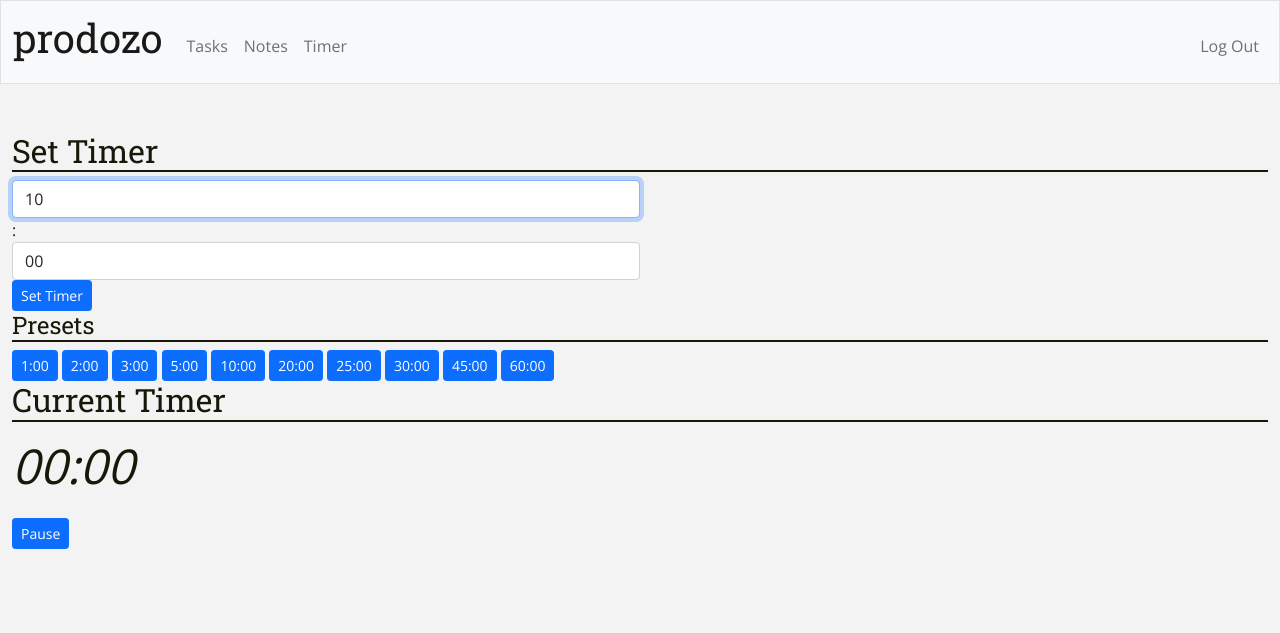
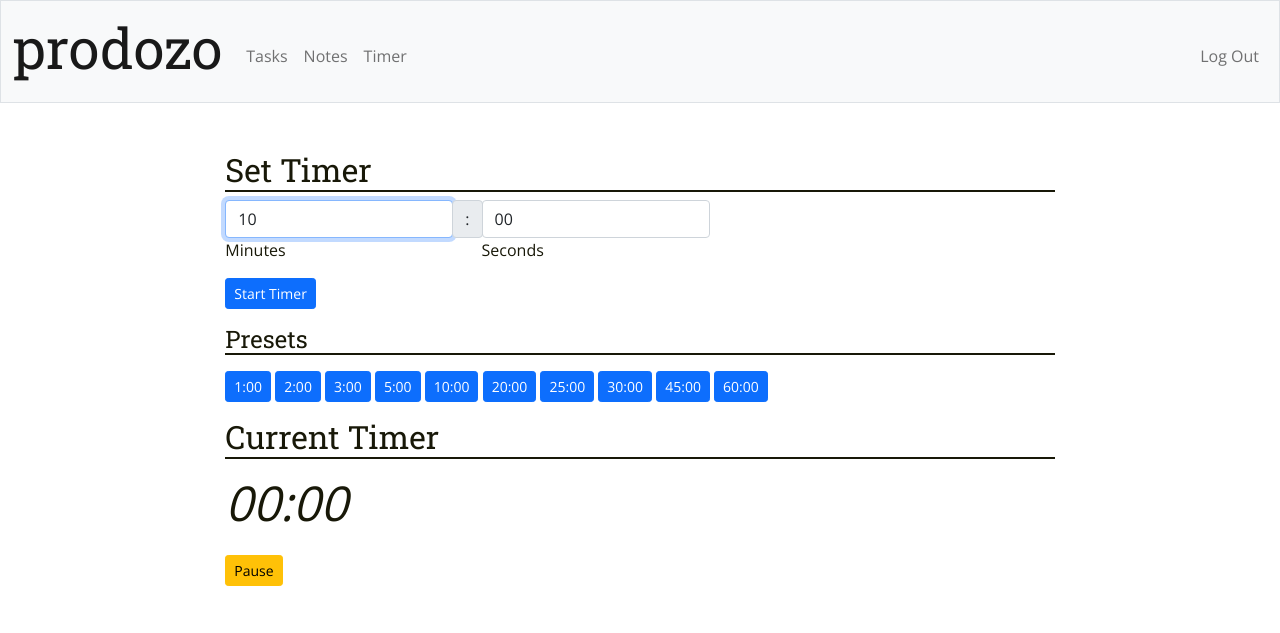
Before and after one commit to ThomasTerebesi/CS50_FinalProject, a Flask app: page /timer in a window 1280 px wide. Shown: the top 633 px of the page. Run offline with Flask 2, Linux system fonts and the light colour scheme; the visitor is signed in with stand-in values (Sample User, id 1).

Commit message:
Changes to timer and notes layouts and overall style

```diff
--- a/helpers.py
+++ b/helpers.py
@@ -96,11 +96,10 @@ def generate_task_stats():
     fig, ax = plt.subplots()
     ax.pie(sizes, explode=None, labels=labels, autopct="%1.1f%%", shadow=False, startangle=90)
     ax.axis("equal")
-    fig.set_facecolor("#f3f3f3")
 
     # Save plot as image URL
     img = BytesIO()
-    plt.savefig(img, format="png", bbox_inches='tight')
+    plt.savefig(img, format="png", bbox_inches='tight', transparent=True)
     plt.close()
     img.seek(0)
     img_url = base64.b64encode(img.getvalue()).decode("utf8")
--- a/static/styles.css
+++ b/static/styles.css
@@ -1,5 +1,5 @@
 body {
-    background-color: #f3f3f3;
+    background-color: #ffffff;
     color: #181808;
     font-family: 'Open Sans', sans-serif;
     font-size: 12pt;
--- a/static/timer.js
+++ b/static/timer.js
@@ -5,6 +5,23 @@ let isPaused = false;
 
 const set_button = document.getElementById('set');
 set_button.addEventListener('click', event => {
+
+    if (parseInt(document.getElementById("min").value) > 360) {
+        document.getElementById("min").value = 360;
+    } else if (parseInt(document.getElementById("min").value) < 0) {
+        document.getElementById("min").value = 0;
+    }
+
+    if (parseInt(document.getElementById("sec").value) > 60) {
+        document.getElementById("min").value = 60;
+    } else if (parseInt(document.getElementById("sec").value) < 0) {
+        document.getElementById("min").value = 0;
+    }
+
+    if (parseInt(document.getElementById("min").value) == 0 && parseInt(document.getElementById("sec").value) == 0) {
+        return;
+    }
+
     startTimer(parseInt(document.getElementById("sec").value) + (parseInt(document.getElementById("min").value) * 60));
 });
 
@@ -79,6 +96,7 @@ function togglePause() {
     }
 }
 
+
 const preset_buttons = document.getElementsByName('preset');
 
 preset_buttons.forEach(element => {
@@ -87,6 +105,7 @@ preset_buttons.forEach(element => {
     });
 });
 
+
 function ding() {
     // The file path is relative to the HTML file that executes the script, not to the script itself
     var audio = new Audio('../static/ding.mp3');
--- a/templates/edittask.html
+++ b/templates/edittask.html
@@ -6,7 +6,7 @@
 
 {% block main %}
     <h2>
-        Edit Note
+        Edit Task
     </h2>
     <form action="/submittaskedit" method="post">
         <div class="mb-3">
--- a/templates/layout.html
+++ b/templates/layout.html
@@ -27,7 +27,7 @@
             <div class="container-fluid">
 
                 <a class="navbar-brand" href="/">
-                    <h1>prodozo</h1>
+                    <h1 class="display-4">prodozo</h1>
                 </a>
 
                 <button aria-controls="navbar" aria-expanded="false" aria-label="Toggle navigation" class="navbar-toggler" data-bs-target="#navbar" data-bs-toggle="collapse" type="button">
@@ -68,9 +68,11 @@
 
         <main class="container-fluid py-5">
             <div class="row">
-                <div class ="col-md-12 col-sm-12">
+                <div class="col-md-2"></div>
+                <div class ="col-md-8 col-sm-8">
                     {% block main %}{% endblock %}
                 </div>
+                <div class="col-md-2"></div>
             </div>
         </main>
 
--- a/templates/timer.html
+++ b/templates/timer.html
@@ -10,20 +10,29 @@
     </h2>
     <form>
         <div class="form-row">
-            <div class="col-6">
-                <input autocomplete="off" autofocus class="form-control" name="min" placeholder="min" id="min" type="text" value="10">
-            </div>
-            :
-            <div class="col-6">
-                <input autocomplete="off" autofocus class="form-control" name="sec" placeholder="sec" id="sec" type="text" value="00">
+            <div class="input-group">
+                <div class="mb-3">
+                    <input autocomplete="off" autofocus class="form-control mx-auto w-auto" name="min" placeholder="min" id="min" type="text" value="10">
+                    <label for="min">Minutes</label>
+                </div>
+                <div class="input-group-prepend">
+                    <span class="input-group-text">:</span>
+                </div>
+                <div class="mb-3">
+                    <input autocomplete="off" class="form-control mx-auto w-auto"  name="sec" placeholder="sec" id="sec" type="text" value="00">
+                    <label for="sec">Seconds</label>
+                </div>
             </div>
         </div>
-        <button class="btn btn-primary btn-sm" type="button" id="set">Set Timer</button>
+        <div class="mb-3">
+            <button class="btn btn-primary btn-sm" type="button" id="set">Start Timer</button>
+        </div>
     </form>
-    <h4>
+    <h4 class="mb-3">
         Presets
     </h4>
     <form>
+        <div class="mb-3">
         <button class="btn btn-primary btn-sm" type="button" name="preset" value="60">1:00</button>
         <button class="btn btn-primary btn-sm" type="button" name="preset" value="120">2:00</button>
         <button class="btn btn-primary btn-sm" type="button" name="preset" value="180">3:00</button>
@@ -34,6 +43,7 @@
         <button class="btn btn-primary btn-sm" type="button" name="preset" value="1800">30:00</button>
         <button class="btn btn-primary btn-sm" type="button" name="preset" value="2700">45:00</button>
         <button class="btn btn-primary btn-sm" type="button" name="preset" value="3600">60:00</button>
+        </div>
     </form>
 
     <h2>
@@ -41,7 +51,7 @@
     </h2>
     <p class="timer" id="timer">00:00</p>
     <form>
-        <button class="btn btn-primary btn-sm" type="button" id="pause">Pause</button>
+        <button class="btn btn-warning btn-sm" type="button" id="pause">Pause</button>
     </form>
     <script src="{{url_for('static', filename='timer.js')}}"></script>
 {% endblock %}
```
Also changed, not shown: templates/notes.html (+14 -9 lines), templates/tasks.html (+9 -1 lines).
